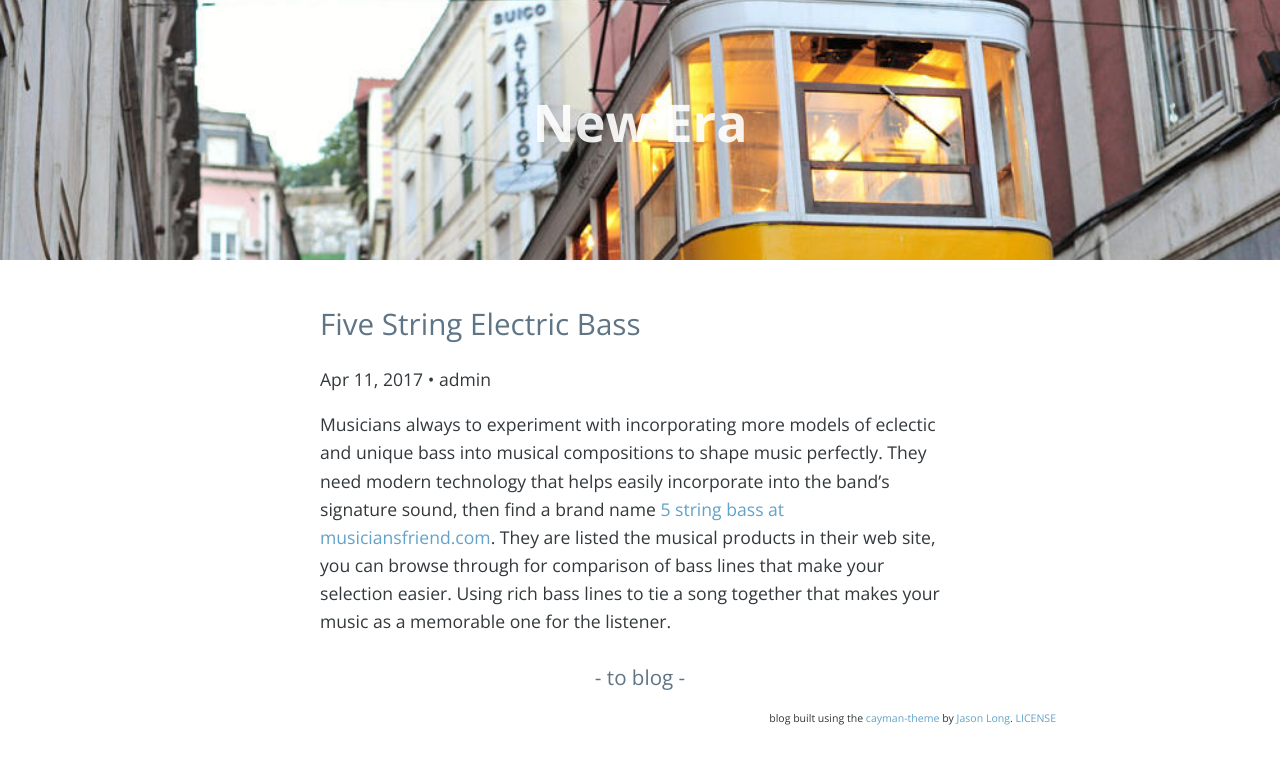
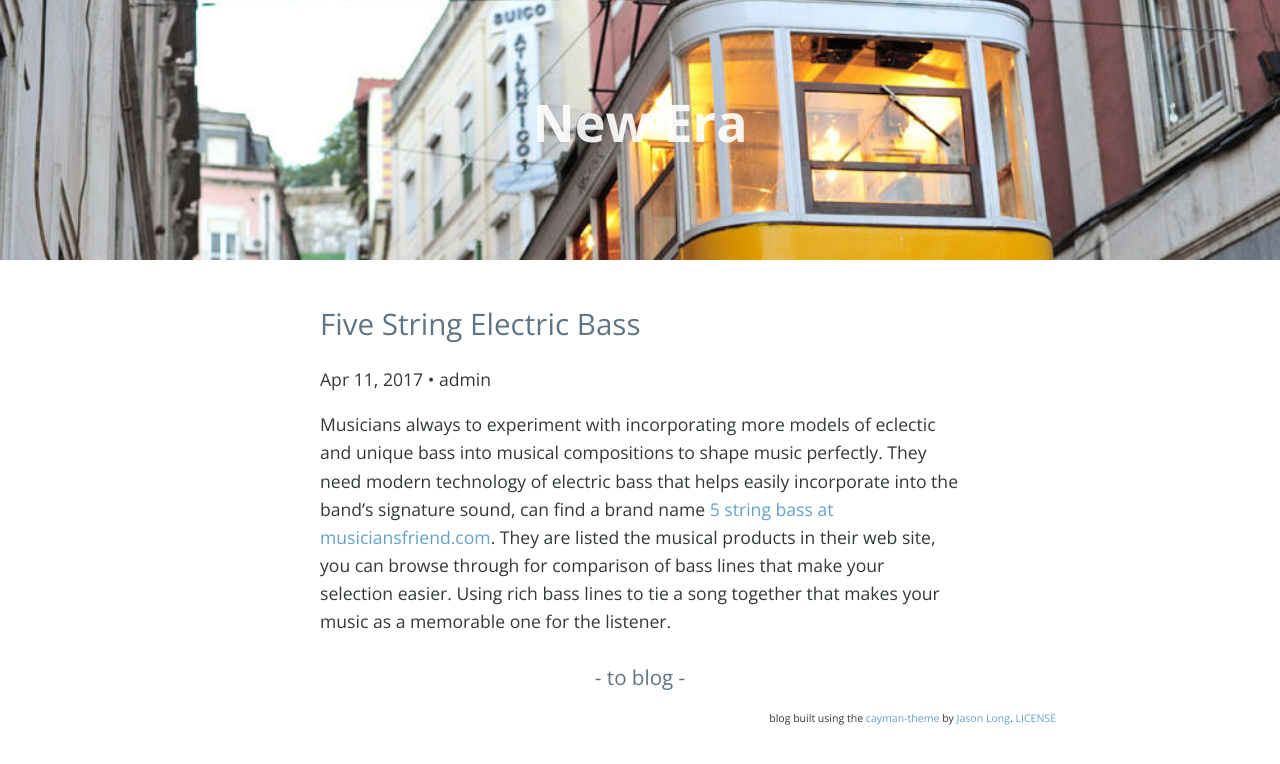
Before and after one commit to BlogToolshed50/shobhadeepaksingh.com, a Jekyll site: the page built from _posts/2017-04-11-five-string-electric-bass.md, in a window 1280 px wide. Shown: the top 764 px of the page. Built offline with Jekyll 4.4.1, drawn with Linux system fonts in a browser that asks for light colours; nearby versions of some CDN libraries.

Commit message:
Update 2017-04-11-five-string-electric-bass.md

```diff
--- a/_posts/2017-04-11-five-string-electric-bass.md
+++ b/_posts/2017-04-11-five-string-electric-bass.md
@@ -5,4 +5,4 @@ layout: post
 categories:
   - General
 ---
-Musicians always to experiment with incorporating more models of eclectic and unique bass into musical compositions to shape music perfectly.  They need modern technology that helps easily incorporate into the band's signature sound, then find a brand name <a href="http://www.musiciansfriend.com/5-string-electric-bass">5 string bass at musiciansfriend.com</a>. They are listed the musical products in their web site, you can browse through for comparison of bass lines that make your selection easier. Using rich bass lines to tie a song together that makes your music as a memorable one for the listener.
+Musicians always to experiment with incorporating more models of eclectic and unique bass into musical compositions to shape music perfectly.  They need modern technology of electric bass that helps easily incorporate into the band's signature sound, can find a brand name <a href="http://www.musiciansfriend.com/5-string-electric-bass">5 string bass at musiciansfriend.com</a>. They are listed the musical products in their web site, you can browse through for comparison of bass lines that make your selection easier. Using rich bass lines to tie a song together that makes your music as a memorable one for the listener.
```
